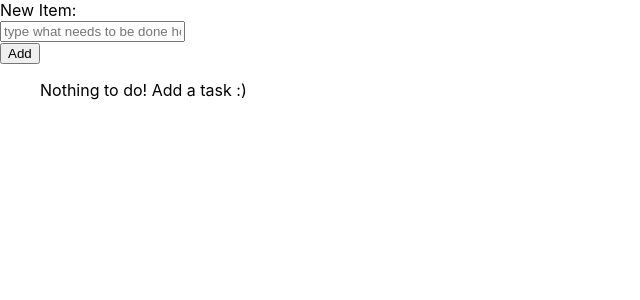
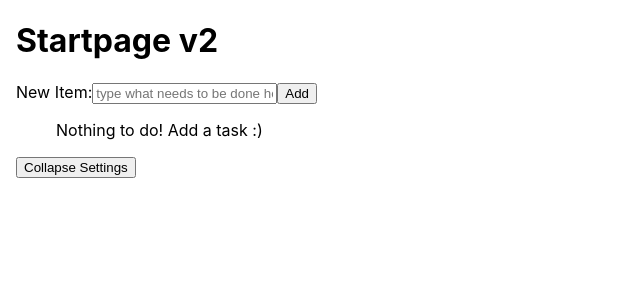
Before and after one commit to NotTacoz/startpage2, a React (Create React App) app: page / in a window 1280 px wide. Shown: the top 300 px of the page, without its empty margins (0-640 px from the left). Built offline with nearby package versions, Linux system fonts and the light colour scheme.

Commit message:
settings

```diff
--- a/src/App.css
+++ b/src/App.css
@@ -1,38 +1,42 @@
 .App {
-  text-align: center;
+  display: grid;
 }
 
-.App-logo {
-  height: 40vmin;
-  pointer-events: none;
+.with-sidebar {
+  grid-template-areas:
+    "menu header header header"
+    "menu main main right"
+    "menu main main right"
+    "menu footer footer footer";
 }
 
-@media (prefers-reduced-motion: no-preference) {
-  .App-logo {
-    animation: App-logo-spin infinite 20s linear;
-  }
+.without-sidebar {
+  grid-template-areas:
+    "header header header header"
+    "main main main right"
+    "main main main right"
+    "footer footer footer footer";
 }
 
-.App-header {
-  background-color: #282c34;
-  min-height: 100vh;
-  display: flex;
-  flex-direction: column;
-  align-items: center;
-  justify-content: center;
-  font-size: calc(10px + 2vmin);
-  color: white;
+.header {
+  grid-area: header;
+  margin-left: 1rem;
 }
 
-.App-link {
-  color: #61dafb;
+.main {
+  grid-area: main;
+  margin-left: 1rem;
 }
 
-@keyframes App-logo-spin {
-  from {
-    transform: rotate(0deg);
-  }
-  to {
-    transform: rotate(360deg);
-  }
+.menu {
+  grid-area: menu;
 }
+
+.right {
+  grid-area: right;
+}
+
+.footer {
+  grid-area: footer;
+  margin-left: 1rem;
+}
--- a/src/App.tsx
+++ b/src/App.tsx
@@ -3,10 +3,27 @@ import './App.css';
 import * as Component from './components';
 
 function App() {
+  const [showSidebar, setShowSidebar] = React.useState(false);
+
+  function toggleSidebar(): any {
+    setShowSidebar(!showSidebar);
+  }
+
   return (
-      <>
+    <div className={`App ${showSidebar ? 'with-sidebar' : 'without-sidebar'}`}>
+      <div className="header">
+        <h1>Startpage v2</h1>
+      </div>
+      {showSidebar && (<div className="menu">
+        < Component.Settings />
+      </div>)}
+      <div className="main">
         < Component.Todo />
-      </>
+      </div>
+      <div className="footer">
+        <button onClick={() => { toggleSidebar() }}>Collapse Settings</button>
+      </div>
+    </div>
   );
 }
 
--- a/src/components/index.ts
+++ b/src/components/index.ts
@@ -1,5 +1,7 @@
 import Todo from "./todo";
+import Settings from "./settings";
 
 export {
-    Todo
+    Todo,
+    Settings
 }
--- /dev/null
+++ b/src/components/settings.tsx
@@ -0,0 +1,9 @@
+import "./../css/settings.css"
+
+export default function Todo() {
+    return (<>
+        settings
+
+    </>
+    )
+}
--- a/src/components/todo.tsx
+++ b/src/components/todo.tsx
@@ -53,8 +53,8 @@ export default function Todo() {
     return (<>
         <form onSubmit={submitNewItem} className="todo">
             <div className="form-row">
-                <label>New Item:</label>< br />
-                <input value={newItem} className="todo-input" onChange={e => { setNewItem(e.target.value) }} type="text" placeholder="type what needs to be done here!" />< br />
+                <label>New Item:</label>
+                <input value={newItem} className="todo-input" onChange={e => { setNewItem(e.target.value) }} type="text" placeholder="type what needs to be done here!" />
                 <button className="btn">Add</button>
             </div>
         </form>
```
Also changed, not shown: src/css/settings.css (added).
